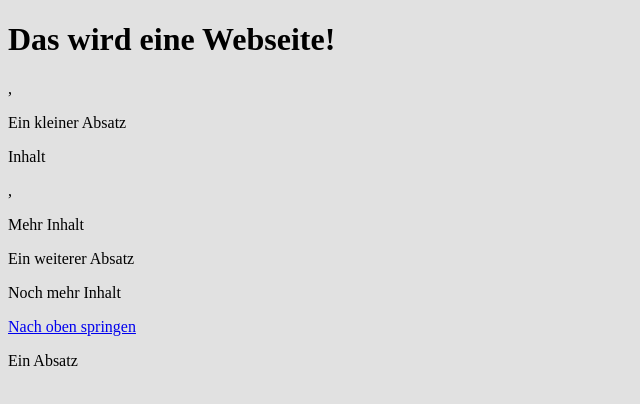
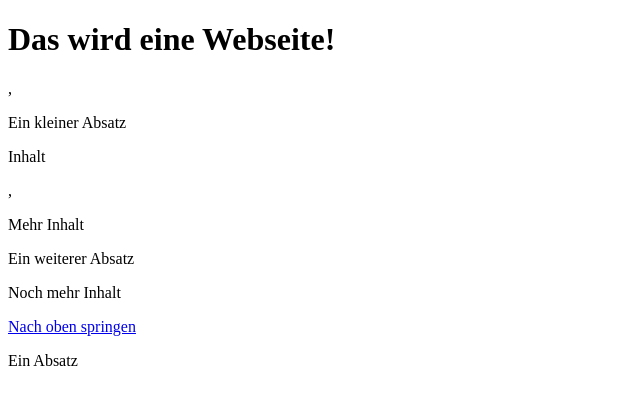
Before and after one commit to earlyb7rd/MyProject, a plain HTML site: page index.html in a window 1280 px wide. Shown: the whole page, without its empty margins (0-640 px from the left). Drawn offline with Linux system fonts and the light colour scheme.

Commit message:
Final change of the background color

```diff
--- a/index.html
+++ b/index.html
@@ -5,7 +5,7 @@
 <meta name="viewport" content="width=device-width, initial-scale=1.0" />
 <title>Homepage des Rex</title>
 </head>
-<body style="background-color: rgb(225, 225, 225)">
+<body style="background-color: rgb(255, 255, 255)">
 <h1>Das wird eine Webseite!</h1>,
 <p>Ein kleiner Absatz<p>
 <p>Inhalt</p>,
```
